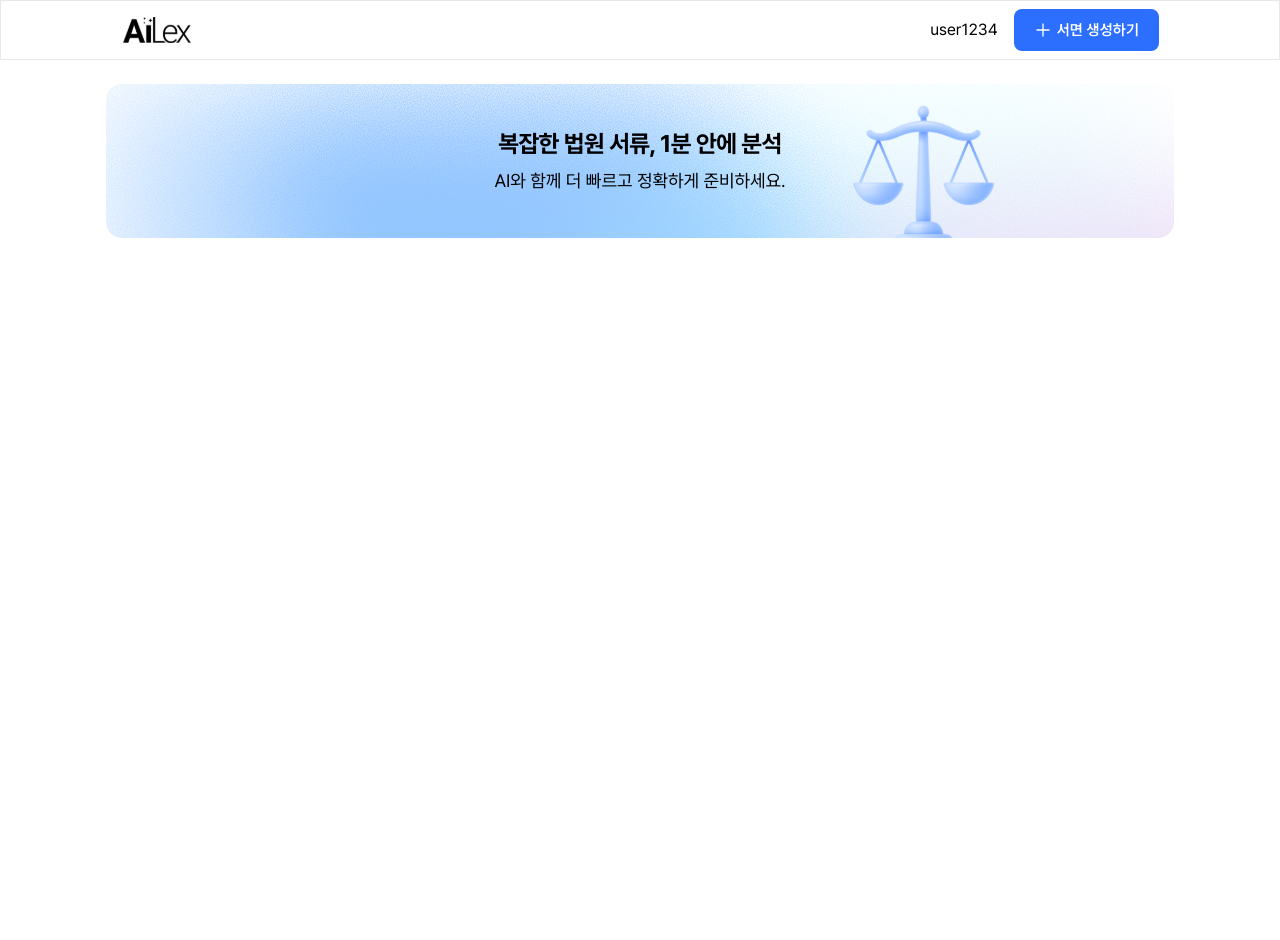
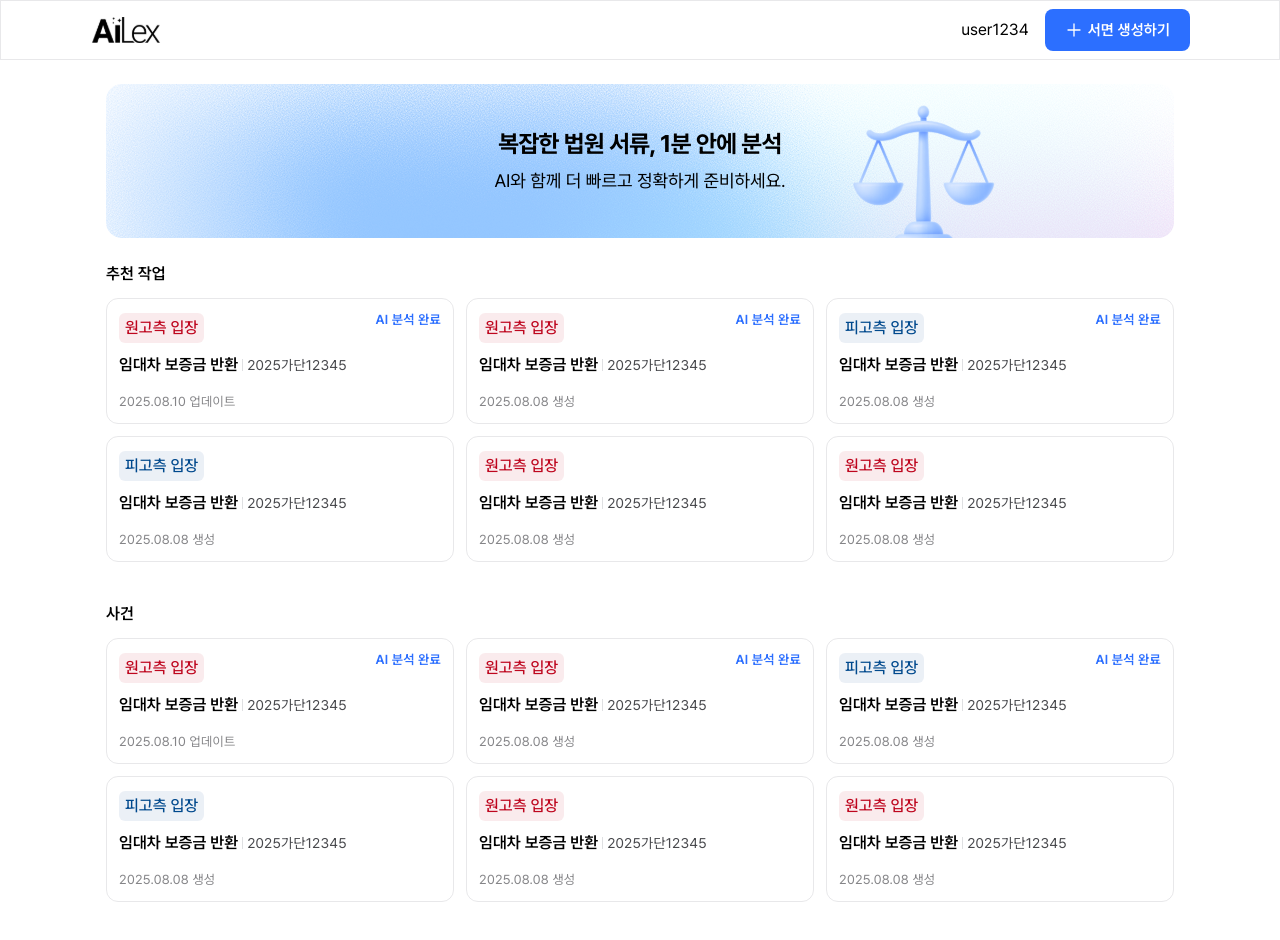
Before and after one commit to gustn99/ai-lex-web, a React (Vite) app: page /documents in a window 1280 px wide. Shown: the top 940 px of the page. Before the commit the page ends 800 px from the top, so only its background shows below. Built offline with nearby package versions, Linux system fonts and the light colour scheme.

Commit message:
feat: document list 컴포넌트 구현

```diff
--- a/src/components/Home/Documents/DocumentItem.tsx
+++ b/src/components/Home/Documents/DocumentItem.tsx
@@ -19,22 +19,23 @@ export default function DocumentItem({
 	createdAt,
 	updatedAt,
 }: DocumentItemProps) {
-	const partyContent = party === 'plaiintiff' ? '피고측 입장' : '원고측 입장';
+	const isPlaintiff = party === 'plaintiff';
+	const partyContent = isPlaintiff ? '원고측 입장' : '피고측 입장';
 	const dateContent = updatedAt ? `${updatedAt} 업데이트` : `${createdAt} 생성`;
 
 	return (
 		<a href={href} className="border-line-normal-neutral flex flex-col rounded-xl border p-3">
 			<div className="mb-2 flex justify-between">
-				<ContentBadge appearance="solid" color="blue" className="my-0.5">
+				<ContentBadge appearance="solid" color={isPlaintiff ? 'red' : 'blue'} className="my-0.5">
 					{partyContent}
 				</ContentBadge>
 				{description && <p className="text-label-02 text-primary-normal font-semibold">{description}</p>}
 			</div>
 
 			<div className="mb-4 flex items-center gap-1">
-				<span className="text-body-01-normal font-semibold">{title}</span>
+				<span className="text-body-01-normal truncate font-semibold">{title}</span>
 				<div className="bg-line-normal-normal h-3 w-px" />
-				<span className="text-label-01-normal text-label-neutral">{caseNumber}</span>
+				<span className="text-label-01-normal text-label-neutral truncate">{caseNumber}</span>
 			</div>
 
 			<div className="text-label-02 text-label-alternative">{dateContent}</div>
--- /dev/null
+++ b/src/components/Home/Documents/DocumentList.tsx
@@ -0,0 +1,63 @@
+import DocumentItem from './DocumentItem';
+
+const documents = [
+	{
+		href: '/',
+		party: 'plaintiff',
+		description: 'AI 분석 완료',
+		title: '임대차 보증금 반환',
+		caseNumber: '2025가단12345',
+		createdAt: '2025.08.08',
+		updatedAt: '2025.08.10',
+	},
+	{
+		href: '/',
+		party: 'plaintiff',
+		description: 'AI 분석 완료',
+		title: '임대차 보증금 반환',
+		caseNumber: '2025가단12345',
+		createdAt: '2025.08.08',
+	},
+	{
+		href: '/',
+		party: 'defendant',
+		description: 'AI 분석 완료',
+		title: '임대차 보증금 반환',
+		caseNumber: '2025가단12345',
+		createdAt: '2025.08.08',
+	},
+	{
+		href: '/',
+		party: 'defendant',
+		title: '임대차 보증금 반환',
+		caseNumber: '2025가단12345',
+		createdAt: '2025.08.08',
+	},
+	{
+		href: '/',
+		party: 'plaintiff',
+		title: '임대차 보증금 반환',
+		caseNumber: '2025가단12345',
+		createdAt: '2025.08.08',
+	},
+	{
+		href: '/',
+		party: 'plaintiff',
+		title: '임대차 보증금 반환',
+		caseNumber: '2025가단12345',
+		createdAt: '2025.08.08',
+	},
+];
+
+export default function DocumentList({ title }: { title: string }) {
+	return (
+		<section className="flex flex-col gap-3">
+			<h3 className="text-body-01-normal font-semibold">{title}</h3>
+			<div className="grid gap-3 sm:grid-cols-2 md:grid-cols-3">
+				{documents.map((d) => (
+					<DocumentItem key={d.caseNumber} {...d} />
+				))}
+			</div>
+		</section>
+	);
+}
--- a/src/components/Home/TopBar.tsx
+++ b/src/components/Home/TopBar.tsx
@@ -10,7 +10,7 @@ export default function TopBar() {
 	const isTrueHome = location.pathname === '/';
 
 	return (
-		<div className="border-line-normal-neutral sticky flex h-15 w-full items-center border bg-white/10 px-4 md:px-15 lg:px-30">
+		<div className="border-line-normal-neutral sticky flex h-15 w-full items-center border bg-white/10 px-6">
 			<div className="mx-auto flex w-full max-w-[1100px] items-center justify-between">
 				<LogoIcon className="my-1.5" />
 				<div className="flex items-center gap-4">
--- a/src/pages/Home/Documents/Documents.tsx
+++ b/src/pages/Home/Documents/Documents.tsx
@@ -1,12 +1,17 @@
 import Banner from '@/components/Home/Documents/Banner';
+import DocumentList from '@/components/Home/Documents/DocumentList';
 import TopBar from '@/components/Home/TopBar';
 
 export default function Documents() {
 	return (
 		<>
 			<TopBar />
-			<div className="mx-auto mt-6 flex max-w-[1100px] flex-col items-center gap-6 px-4">
+			<div className="mx-auto mt-6 flex max-w-[1100px] flex-col items-center gap-6 px-4 pb-40">
 				<Banner />
+				<div className="w-full space-y-10">
+					<DocumentList title="추천 작업" />
+					<DocumentList title="사건" />
+				</div>
 			</div>
 		</>
 	);
```
